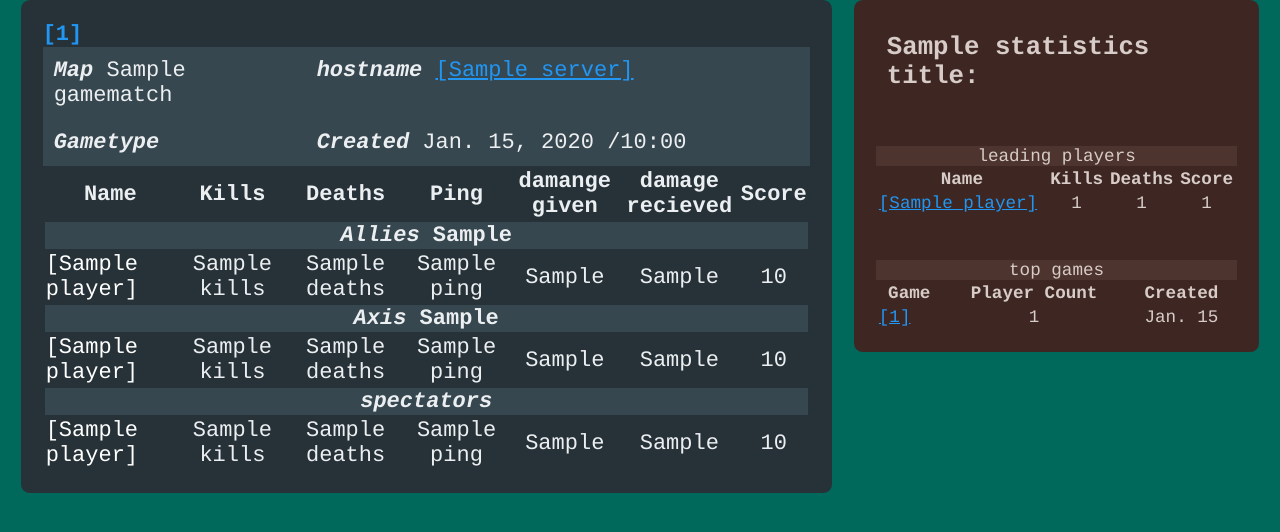
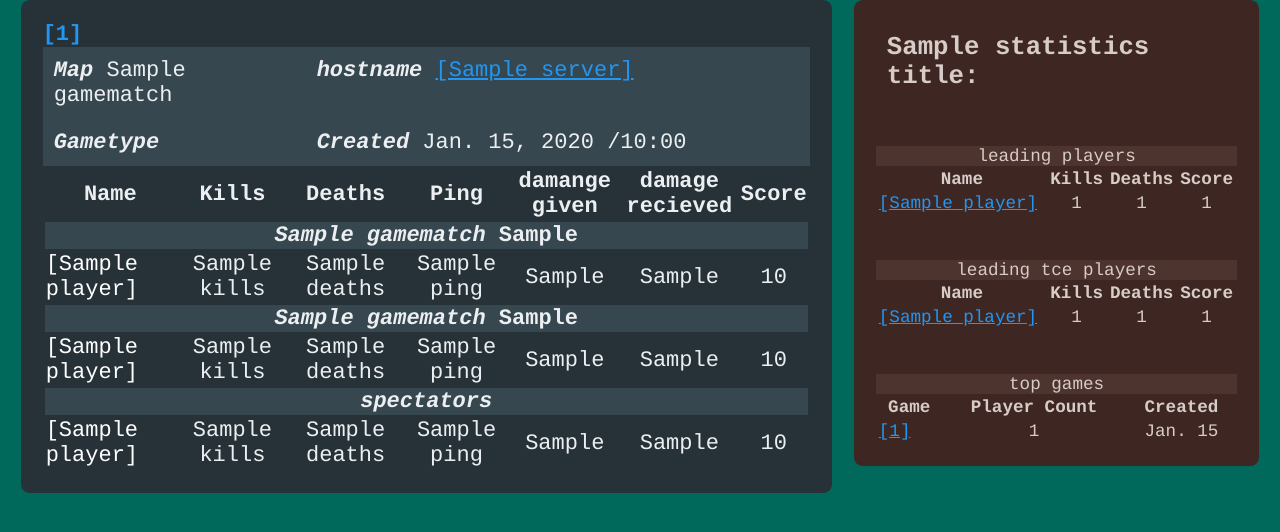
Before and after one commit to yakoub/tce_web, a Django app: template templates/game/gamematch_detail.html in a window 1280 px wide. Shown: the part 78-610 px from the top of the page. Run offline with Django 3.2, Linux system fonts and the light colour scheme; the template is opened without the code that fills it: most values are stand-ins (such as "Sample title", 1, 10 or a date in 2020).

Commit message:
tce vs et

```diff
--- a/client/js/game.js
+++ b/client/js/game.js
@@ -6,8 +6,9 @@
   names.forEach(this.player_names, TCENames)
 
   var gametype = section.querySelector('header.highlighted .gametype span')
-  if (this.types_map.has(gametype.dataset.type)) {
-    gametype.textContent = this.types_map.get(gametype.dataset.type)
+  var types_map = section.dataset.hasOwnProperty('tce') ? this.tce_types_map : this.types_map
+  if (types_map.has(gametype.dataset.type)) {
+    gametype.textContent = types_map.get(gametype.dataset.type)
   }
   var hostname = section.querySelector('header.highlighted .hostname span')
   this.player_names(hostname)
@@ -83,12 +84,25 @@
   var codes = new Map()
   this.ncodes = codes
 
+  if (!window.localStorage.getItem('version1')) {
+    window.localStorage.setItem('version1', '#')
+    window.localStorage.removeItem('name-html-^.Chucky<3')
+    console.log('version1 done');
+  }
+
+  var tce_types = new Map()
+  this.tce_types_map = tce_types
+
+  tce_types.set('2', 'CTF')
+  tce_types.set('5', 'Obj')
+  tce_types.set('7', 'BC')
+
   var types = new Map()
   this.types_map = types
 
   types.set('4', 'CMP')
+  types.set('2', 'Obj')
   types.set('5', 'LMS')
-  types.set('2', 'OBJ')
 
   codes.set(':', 'c-c1')
   codes.set(';', 'c-c2')
--- a/game/forms.py
+++ b/game/forms.py
@@ -15,6 +15,9 @@
 class StatisticsFilter(GameBrowser):
     exclude_bots = forms.BooleanField(label='Exclude bots',\
         required=False, initial=True)
+    game = forms.TypedChoiceField(label='Game'\
+        ,choices=[(1, 'TCE'), (2, 'ET')], coerce=int\
+        ,widget = forms.RadioSelect ,required=True, initial=1)
 
 class ServerBrowser(GameBrowser):
 
--- a/game/models.py
+++ b/game/models.py
@@ -6,6 +6,7 @@
     hostname_plain = models.CharField('Hostname plain', max_length=64)
     ip = models.CharField('IP', max_length=64)
     port = models.IntegerField('Port')
+    tcetest = models.BooleanField('tcetest')
 
     def get_absolute_url(self):
         return reverse('game:server-view', kwargs={'pk': self.pk})
--- a/templates/game/gamematch_detail.html
+++ b/templates/game/gamematch_detail.html
@@ -20,7 +20,7 @@
 {% endblock %}
 
 {% block main %}
-<article class="game dark-gray">
+<article class="game dark-gray" {% if gamematch.server.tcetest %} data-tce="1" {% endif %}>
   <a class="game-id" href="{{ gamematch.get_absolute_url }}"> [{{object.id}}] </a>
   <header class="highlighted">
     <div class="map"> <em> Map  </em> {{ gamematch.mapname }} </div>
@@ -44,7 +44,9 @@
   </tr> </thead>
   <tbody>
     <tr>
-      <th class="highlighted" colspan="7"> <em> Allies </em> {{gamematch.team_blue}} </th>
+      <th class="highlighted" colspan="7">
+        <em> {{gamematch.team_blue_name}} </em> {{gamematch.team_blue}}
+      </th>
     </tr>
     {% for player in gamematch.blue_players %}
       <tr>
@@ -62,7 +64,9 @@
   </tbody>
   <tbody>
     <tr>
-      <th class="highlighted" colspan="7"> <em> Axis </em> {{gamematch.team_red}} </th>
+      <th class="highlighted" colspan="7">
+        <em> {{gamematch.team_red_name}} </em> {{gamematch.team_red}}
+      </th>
     </tr>
     {% for player in gamematch.red_players %}
       <tr>
--- a/templates/game/list.html
+++ b/templates/game/list.html
@@ -2,11 +2,11 @@
 
 {% load static %}
 {% block meta %}
-  <title> Last 500 games </title>
-  <meta property="og:title" content="Last 500 games" />
+  <title> Last scores </title>
+  <meta property="og:title" content="Live scores" />
   <meta property="og:type" content="website" />
   <meta property="og:url" content="{{ og_url }}" />
-  <meta property="og:description" content="{% include  'game/statistics_og.html' %}" />
+  <meta property="og:description" content="{% include  'game/live_og.html' %}" />
 {% endblock %}
 
 {% block styles %}
--- /dev/null
+++ b/templates/game/live_og.html
@@ -0,0 +1,3 @@
+
+{% for game in object_list|slice:":3" %}
+Server: {{ game.server.hostname_plain }} @ {{game.created|date:"N j, Y /H:i e" }} {% endfor %}
--- a/templates/game/statistics.html
+++ b/templates/game/statistics.html
@@ -20,6 +20,27 @@
   </table>
   {% endif %}
 
+  {% if top_players_tce %}
+  <table class="players">
+  <caption class="highlighted"> leading tce players </caption>
+  <thead>
+  <tr> <th> Name </th> <th> Kills </th> <th> Deaths </th> <th> Score </th> </tr>
+  </head>
+  <tbody>
+    {% for player in top_players_tce %}
+    <tr>
+    <td> <a href="{{ player.get_absolute_url }}" data-name="{{ player.name }}">
+    </a> </td>
+    <td> {{ player.total_kills }} </td>
+    <td> {{ player.total_deaths }} </td>
+    <td> {{ player.total_score }} </td>
+    </tr>
+    {% endfor %}
+  </tbody>
+  </table>
+  {% endif %}
+
+
   {% if top_games %}
   <table>
   <caption class="highlighted"> top games </caption>
@@ -38,6 +59,5 @@
   </table>
   {% endif %}
 
-
   <script type="text/javascript"> TCENames.statistics_section() </script>
 </section>
```
Also changed, not shown: game/mixins.py (+14 -2 lines), game/views.py (+17 -1 lines), templates/game/gamematch_short.html (+7 -3 lines).
